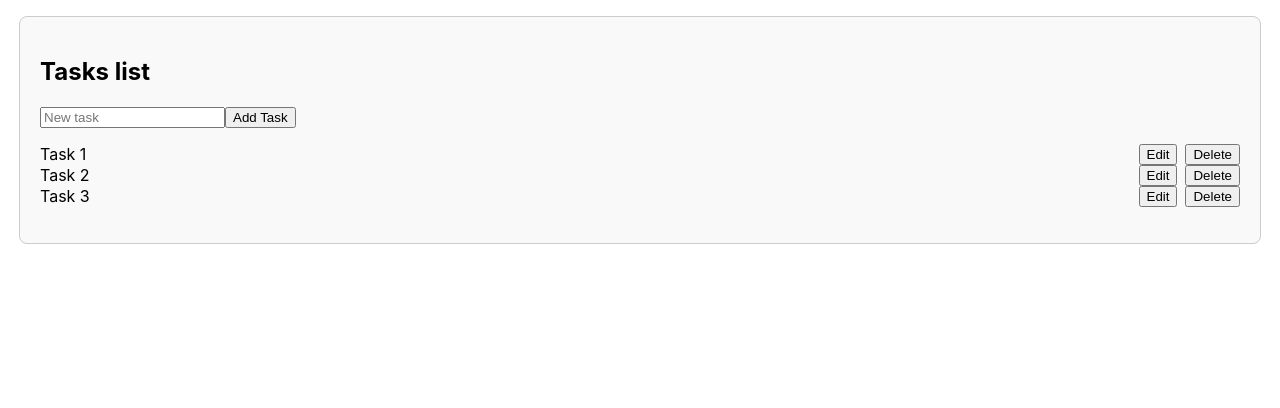
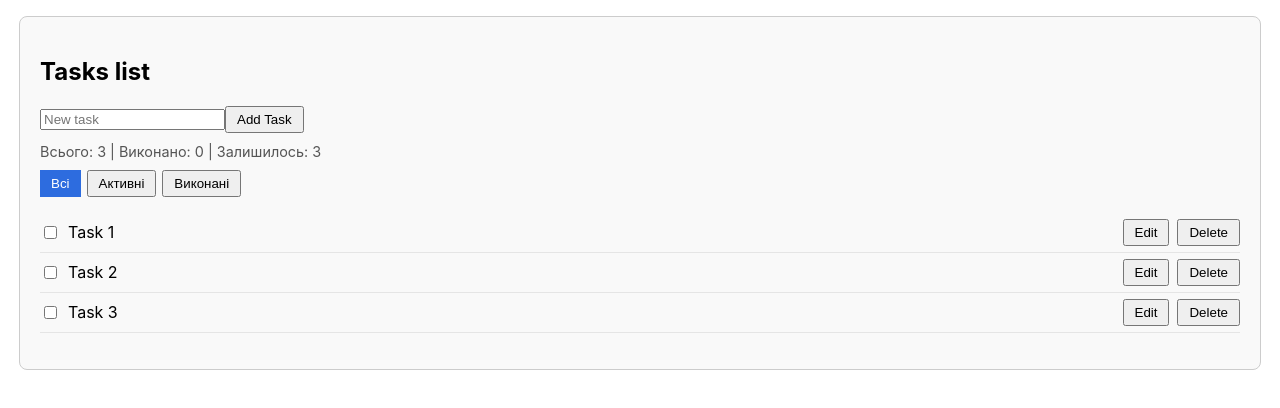
Before and after one commit to shashkouliana-prog/shashko307fj4, a React (Create React App) app: page / in a window 1280 px wide. Shown: the top 408 px of the page. Built offline with nearby package versions, Linux system fonts and the light colour scheme.

Commit message:
Add tracking

```diff
--- a/src/App.css
+++ b/src/App.css
@@ -11,3 +11,21 @@
   list-style-type: none;
   padding: 0;
 }
+.task-item{
+  display: flex;
+  align-items: center;
+  gap: 8px;
+  padding: 6px 0;
+  border-bottom: 1px solid #e5e5e5;
+}
+
+.task-item .title{ flex: 1; }
+.task-item .done{ text-decoration: line-through; color: #888; }
+.edit-input{ flex: 1; padding: 4px; }
+
+button{ padding: 4px 10px; cursor: pointer; }
+
+.filters{ margin: 10px 0; display: flex; gap: 6px; }
+.filters .active{ background: #2d6cdf; color: #fff; border: 1px solid #2d6cdf; }
+
+.stats{ margin: 10px 0; font-size: 0.9rem; color: #555; }
--- a/src/App.js
+++ b/src/App.js
@@ -4,27 +4,65 @@ import UpdateList from './components/updateList';
 import { useState } from 'react';
 
 function App() {
-  const [tasks, updateTasks] = useState(['Task 1', 'Task 2', 'Task 3']);
+  const [tasks, updateTasks] = useState([
+    { id: 1, title: 'Task 1', completed: false },
+    { id: 2, title: 'Task 2', completed: false },
+    { id: 3, title: 'Task 3', completed: false },
+  ]);
+  const [filter, setFilter] = useState('all'); // all | active | done
 
-  const addTask = (newTask) => {
+  const addTask = (title) => {
+    const newTask = { id: Date.now(), title, completed: false };
     updateTasks((prev) => [...prev, newTask]);
   };
 
-  const removeTask = (indexToRemove) => {
-    updateTasks((prev) => prev.filter((_, i) => i !== indexToRemove));
+  const removeTask = (id) => {
+    updateTasks((prev) => prev.filter((task) => task.id !== id));
   };
 
-  const editTask = (indexToEdit, newTitle) => {
+  const editTask = (id, newTitle) => {
     updateTasks((prev) =>
-      prev.map((task, i) => (i === indexToEdit ? newTitle : task))
+      prev.map((task) => (task.id === id ? { ...task, title: newTitle } : task))
     );
   };
+
+  const toggleTask = (id) => {
+    updateTasks((prev) =>
+      prev.map((task) =>
+        task.id === id ? { ...task, completed: !task.completed } : task
+      )
+    );
+  };
+
+  const visibleTasks = tasks.filter((task) => {
+    if (filter === 'active') return !task.completed;
+    if (filter === 'done') return task.completed;
+    return true;
+  });
+
+  const doneCount = tasks.filter((task) => task.completed).length;
 
   return (
     <div className='container'>
       <h2>Tasks list</h2>
       <UpdateList onAddTask={addTask} />
-      <TodoList tasks={tasks} onDelete={removeTask} onEdit={editTask} />
+
+      <div className='stats'>
+        Всього: {tasks.length} | Виконано: {doneCount} | Залишилось: {tasks.length - doneCount}
+      </div>
+
+      <div className='filters'>
+        <button className={filter === 'all' ? 'active' : ''} onClick={() => setFilter('all')}>Всі</button>
+        <button className={filter === 'active' ? 'active' : ''} onClick={() => setFilter('active')}>Активні</button>
+        <button className={filter === 'done' ? 'active' : ''} onClick={() => setFilter('done')}>Виконані</button>
+      </div>
+
+      <TodoList
+        tasks={visibleTasks}
+        onDelete={removeTask}
+        onEdit={editTask}
+        onToggle={toggleTask}
+      />
     </div>
   );
 }
--- a/src/components/todoItem.js
+++ b/src/components/todoItem.js
@@ -1,27 +1,33 @@
 import { useState } from 'react';
 
-function TodoItem({ task, index, onDelete, onEdit }) {
+function TodoItem({ task, onDelete, onEdit, onToggle }) {
   const [isEditing, setIsEditing] = useState(false);
-  const [draft, setDraft] = useState(task);
+  const [draft, setDraft] = useState(task.title);
 
   const save = () => {
     if (draft.trim()) {
-      onEdit(index, draft.trim());
+      onEdit(task.id, draft.trim());
       setIsEditing(false);
     }
   };
 
   const cancel = () => {
-    setDraft(task);
+    setDraft(task.title);
     setIsEditing(false);
   };
 
   return (
-    <li style={{ display: 'flex', alignItems: 'center', gap: 8 }}>
+    <li className='task-item'>
+      <input
+        type="checkbox"
+        checked={task.completed}
+        onChange={() => onToggle(task.id)}
+      />
+
       {isEditing ? (
         <>
           <input
-            style={{ flex: 1 }}
+            className='edit-input'
             value={draft}
             onChange={(e) => setDraft(e.target.value)}
             autoFocus
@@ -31,9 +37,9 @@ function TodoItem({ task, index, onDelete, onEdit }) {
         </>
       ) : (
         <>
-          <span style={{ flex: 1 }}>{task}</span>
+          <span className={task.completed ? 'title done' : 'title'}>{task.title}</span>
           <button onClick={() => setIsEditing(true)}>Edit</button>
-          <button onClick={() => onDelete(index)}>Delete</button>
+          <button onClick={() => onDelete(task.id)}>Delete</button>
         </>
       )}
     </li>
```
